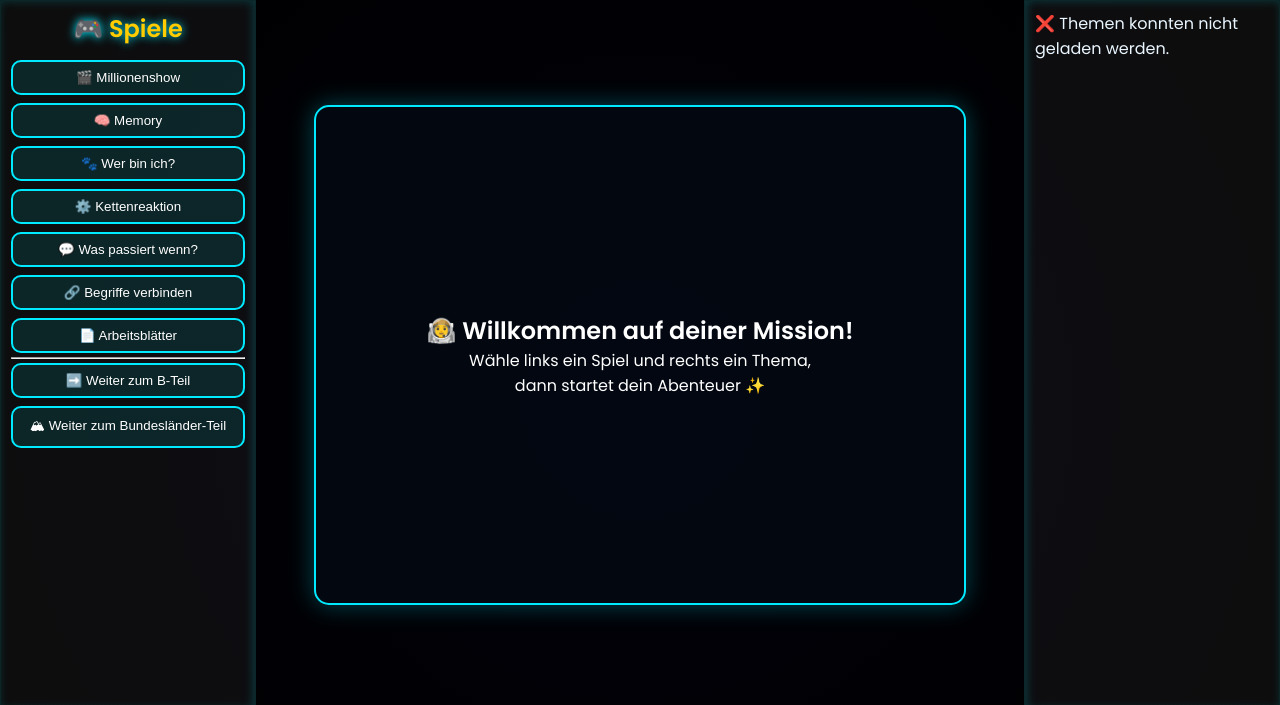
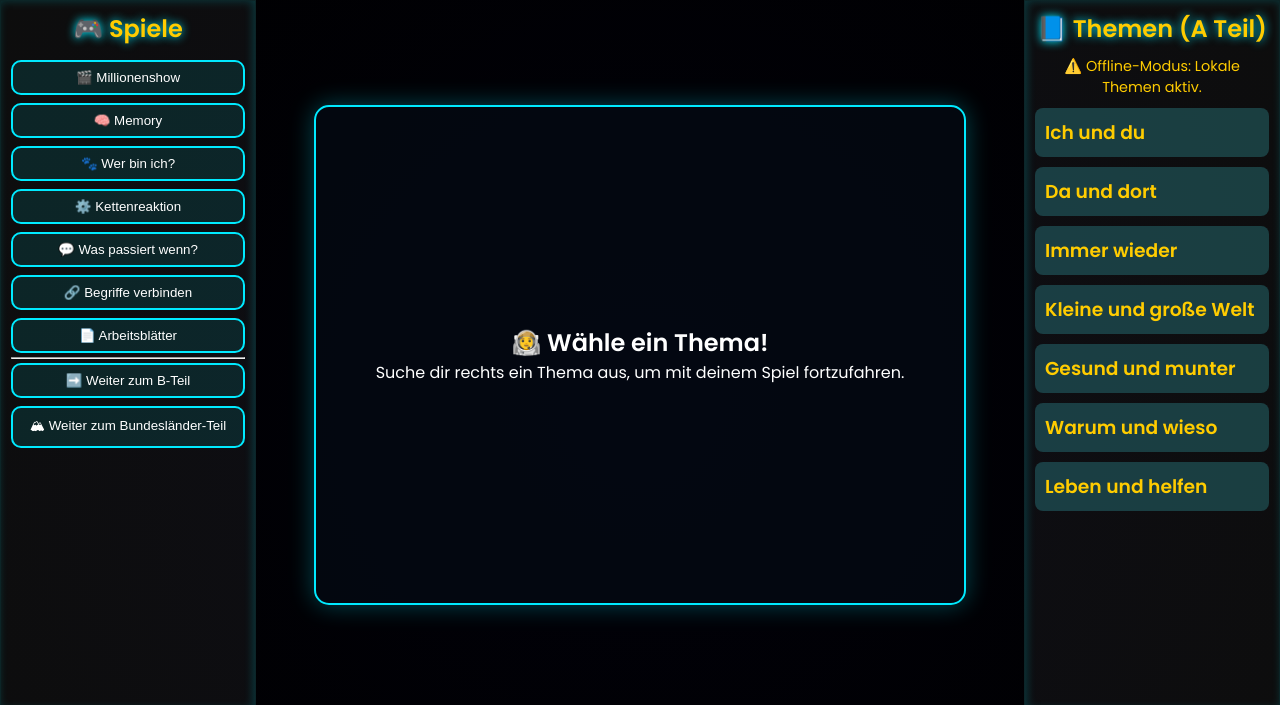
Before and after one commit to theCOBOLking/Klugonaut, a website with bundled scripts: page index.html in a window 1280 px wide. Shown: the top 705 px of the page. Built offline with nearby package versions, Linux system fonts and the light colour scheme; files whose address does not match are found by name.

Commit message:
Add offline dummy data and npm setup

```diff
--- a/css/style.css
+++ b/css/style.css
@@ -41,6 +41,12 @@ body{
   margin-bottom:10px;
   color:var(--accent);
   text-shadow:0 0 10px var(--primary);
+}
+.fallback-hint{
+  font-size:0.9em;
+  color:var(--accent);
+  text-align:center;
+  margin-bottom:6px;
 }
 
 button{
--- /dev/null
+++ b/data/chapters.js
@@ -0,0 +1,97 @@
+export const CHAPTERS = {
+  A: {
+    "Ich und du": ["Freundschaft", "Zusammenhalt", "Gefühle"],
+    "Da und dort": [
+      "Von der Wirklichkeit zum Grundriss",
+      "Von der Wirklichkeit zum Plan",
+      "Die vier Himmelsrichtungen",
+      "Magnetismus",
+      "Kompass"
+    ],
+    "Immer wieder": [
+      "Im Jahreskreis",
+      "Blumen im Jahreskreis",
+      "Ein Tier im Jahreskreis",
+      "Der Schmetterling",
+      "Der Frosch",
+      "Ein Baum im Jahreskreis",
+      "Kastanienbaum",
+      "Laubbäume im Jahreskreis",
+      "Thermometer"
+    ],
+    "Kleine und große Welt": [
+      "Wo und wie wir wohnen",
+      "Stadtleben und Landleben 1",
+      "Stadtleben und Landleben 2",
+      "Mein Wohnort",
+      "Wie es bei uns früher war",
+      "Wohnen im Wandel der Zeit",
+      "Unsere Schule im Wandel der Zeit"
+    ],
+    "Gesund und munter": [
+      "Was braucht ein gesunder Körper",
+      "Wie bleibt man gesund",
+      "Gesunde Ernährung",
+      "Die Verdauung",
+      "Die inneren Organe",
+      "Meine Atmung",
+      "Mein Herz schlägt"
+    ],
+    "Warum und wieso": [
+      "Der schmelzende Schneemann",
+      "Hält Kleidung warm?",
+      "Wie löst sich Zucker auf?",
+      "Warum schwimmt ein Schiff?",
+      "Strom in unserem Leben",
+      "Strom ist nützlich aber auch gefährlich",
+      "Wir bringen das Lämpchen zum Leuchten"
+    ],
+    "Leben und helfen": [
+      "Was ist hier passiert?",
+      "Berufe, in denen Menschen helfen",
+      "Die Feuerwehr",
+      "Die Polizei",
+      "Die Rettung",
+      "Unfälle in der Schule und dem Schulweg vermeiden",
+      "Erste Hilfe in der Klasse"
+    ]
+  },
+  B: {
+    "Natur und Umwelt": [
+      "Klimazonen",
+      "Tierwanderungen",
+      "Lebenszyklen",
+      "Umweltschutz",
+      "Erneuerbare Energien"
+    ],
+    "Gesundheit": ["Immunsystem", "Blutkreislauf", "Nährstoffe"],
+    "Technik und Strom": ["Stromkreise", "Magnete", "Erfindungen"]
+  },
+  C: {
+    "Steiermark": [
+      "Politik",
+      "Bezirke",
+      "Flüsse",
+      "Berge",
+      "Pässe",
+      "Wirtschaft",
+      "Tourismus"
+    ],
+    "Salzburg": [
+      "Politik",
+      "Bezirke",
+      "Flüsse",
+      "Berge",
+      "Pässe",
+      "Wirtschaft",
+      "Tourismus"
+    ],
+    "Wien": [
+      "Politik",
+      "Bezirke",
+      "Wirtschaft",
+      "Tourismus",
+      "Bedeutende Gebäude"
+    ]
+  }
+};
--- a/js/config.js
+++ b/js/config.js
@@ -2,8 +2,17 @@
    K L U G O N A U T  –  C O N F I G
    =========================================================== */
 
+function detectApiBase() {
+  if (typeof window === "undefined") return "http://localhost:5000/api";
+  if (window.location.protocol.startsWith("http")) {
+    const origin = window.location.origin.replace(/\/$/, "");
+    return `${origin}/api`;
+  }
+  return "http://localhost:5000/api";
+}
+
 export const CONFIG = {
-  apiBase: "http://localhost:5000/api",
+  apiBase: detectApiBase(),
   debug: true,
   ai: {
     worksheet: "/generateSheet",
--- a/js/main.js
+++ b/js/main.js
@@ -4,6 +4,7 @@
 
 import { CONFIG, apiFetch } from "./config.js";
 import { updateRocketProgress, celebrateLevelUp } from "./rocket.js";
+import { CHAPTERS } from "../data/chapters.js";
 
 let currentSet = "A";
 let currentGame = null;
@@ -24,14 +25,29 @@ window.addEventListener("DOMContentLoaded", () => {
 
 async function loadMenu(set) {
   rightPanel.innerHTML = `<h2>📘 Themen (${set} Teil)</h2><p>Lade Daten...</p>`;
+  window.currentTopic = null;
 
-  const data = await apiFetch(`/chapters?part=${set}`);
-  if (!data) {
-    rightPanel.innerHTML = `<p>❌ Themen konnten nicht geladen werden.</p>`;
-    return;
+  let data = await apiFetch(`/chapters?part=${set}`);
+  let usedFallback = false;
+
+  if (!data || !Object.keys(data).length) {
+    data = CHAPTERS[set] || {};
+    usedFallback = true;
+    if (CONFIG.debug) {
+      console.warn("Kapitel werden aus dem lokalen Dummy geladen, da die API nicht erreichbar ist.");
+    }
   }
 
   rightPanel.innerHTML = `<h2>📘 Themen (${set} Teil)</h2>`;
+
+  if (usedFallback) {
+    rightPanel.innerHTML += `<p class="fallback-hint">⚠️ Offline-Modus: Lokale Themen aktiv.</p>`;
+  }
+
+  if (!Object.keys(data).length) {
+    rightPanel.innerHTML += `<p>❌ Keine Themen verfügbar.</p>`;
+    return;
+  }
 
   for (const [chapter, subtopics] of Object.entries(data)) {
     const div = document.createElement("div");
@@ -54,6 +70,8 @@ async function loadMenu(set) {
     div.appendChild(sub);
     rightPanel.appendChild(div);
   }
+
+  showSelectTopicMessage();
 }
 
 function toggleAccordion(div) {
@@ -120,6 +138,14 @@ function setupPartSwitch() {
   };
 }
 
+function showSelectTopicMessage() {
+  if (!gameArea) return;
+  gameArea.innerHTML = `
+    <h2>👨‍🚀 Wähle ein Thema!</h2>
+    <p>Suche dir rechts ein Thema aus, um mit deinem Spiel fortzufahren.</p>
+  `;
+}
+
 export function addPoint() {
   points++;
   const percent = Math.min((points / 10) * 100, 100);
```
Also changed, not shown: package.json (added, +14 -0 lines), server.js (+3 -109 lines), README.md, 2 other files.
